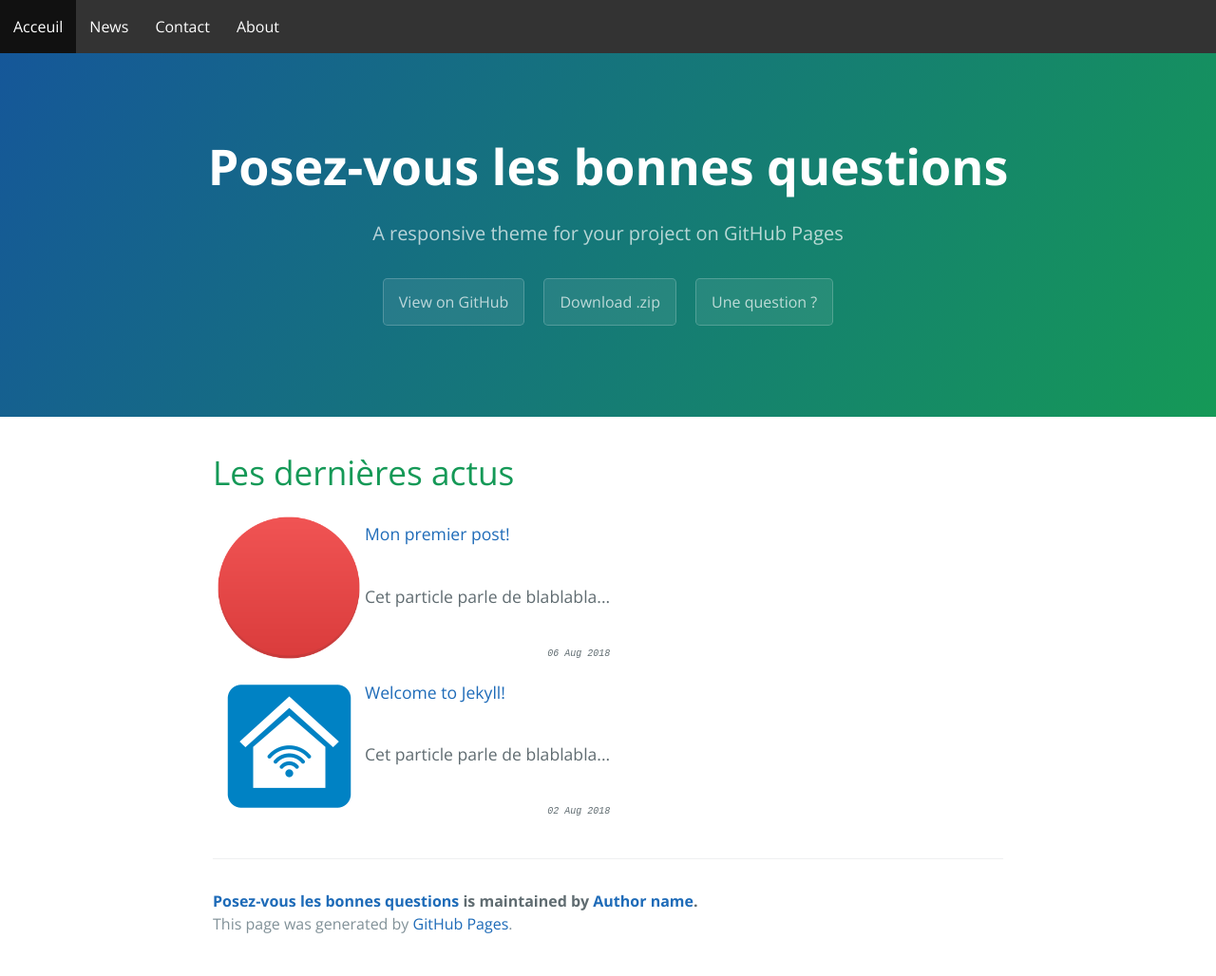
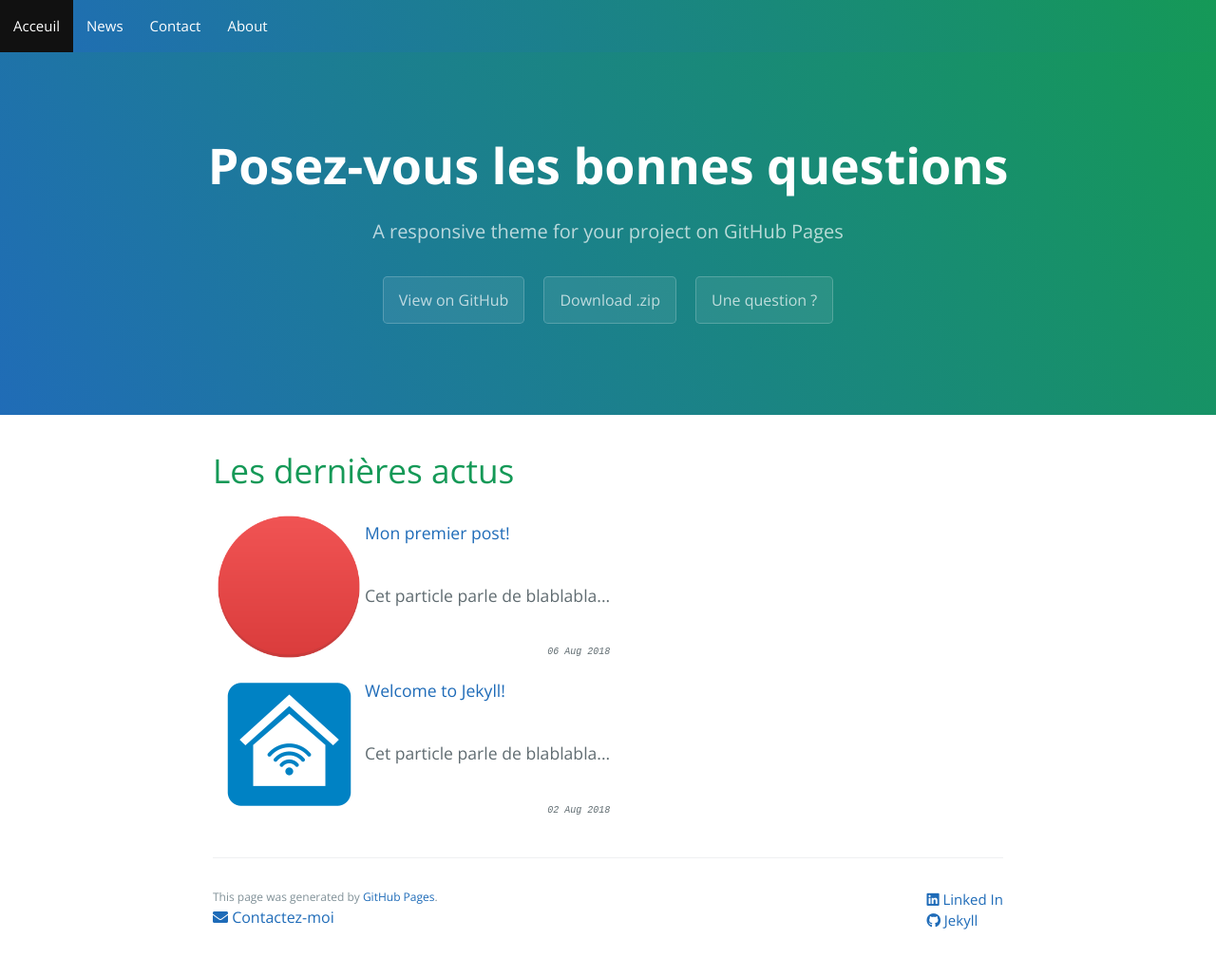
Before and after one commit to dufoura/dufoura.github.io, a Jekyll site: the page built from index.md, in a window 1280 px wide. Shown: the whole page at 95% size. Built offline with Jekyll 4.4.1, drawn with Linux system fonts in a browser that asks for light colours; nearby versions of some CDN libraries.

Commit message:
Mise à jour site

```diff
--- a/_includes/head.html
+++ b/_includes/head.html
@@ -6,4 +6,5 @@
   <link rel="stylesheet" href="{{ site.baseurl }}/css/normalize.css">
   <link href='https://fonts.googleapis.com/css?family=Open+Sans:400,700' rel='stylesheet' type='text/css'>
   <link rel="stylesheet" href="{{ site.baseurl }}/css/cayman.css">
+  <link rel="stylesheet" href="https://use.fontawesome.com/releases/v5.2.0/css/all.css" integrity="sha384-hWVjflwFxL6sNzntih27bfxkr27PmbbK/iSvJ+a4+0owXq79v+lsFkW54bOGbiDQ" crossorigin="anonymous">
 </head>
--- a/_includes/page-footer.html
+++ b/_includes/page-footer.html
@@ -1,8 +1,12 @@
 <footer class="site-footer">
 <div class="site-footer-vertical">
-  <span class="site-footer-owner"><a href="{{ site.url }}">{{ site.title }}</a> is maintained by <a href="{{ site.author.url }}">{{ site.author.name }}</a>.</span>
   <span class="site-footer-credits">This page was generated by <a href="https://pages.github.com">GitHub Pages</a>.</span>
+  <a href="mailto:arnaud31.dufour@gmail.com"><i class="fas fa-envelope"></i> Contactez-moi</a>
  </div>
  <div class="site-footer-vertical">
+ <ul class"social-list">
+<li><a href="https://github.com/jekyll"><i class="fab fa-linkedin"></i> Linked In </a></li>
+<li><a href="https://github.com/jekyll"><i class="fab fa-github"></i> Jekyll </a></li>
+</ul>
 </div>
 </footer>
--- a/css/cayman.css
+++ b/css/cayman.css
@@ -139,7 +139,8 @@ a:hover { text-decoration: underline; }
 @media screen and (max-width: 42em) { .btn { display: block; width: 100%; padding: 0.75rem; font-size: 0.9rem; }
   .btn + .btn { margin-top: 1rem; margin-left: 0; } }
 
-.page-header { color: #fff; text-align: center; background-color: #159957; background-image: linear-gradient(120deg, #155799, #159957); }
+//.page-header { color: #fff; text-align: center; background-color: #159957; background-image: linear-gradient(120deg, #155799, #159957); }
+.page-header { color: #fff; text-align: center; background-color: #159957; background-image: linear-gradient(60deg, #206cb7, #159957); }
 @media screen and (min-width: 64em) { .page-header { padding: 5rem 6rem; } }
 @media screen and (min-width: 42em) and (max-width: 64em) { .page-header { padding: 3rem 4rem; } }
 @media screen and (max-width: 42em) { .page-header { padding: 2rem 1rem; } }
@@ -182,15 +183,15 @@ a:hover { text-decoration: underline; }
 .main-content dl dd { padding: 0; margin-bottom: 1rem; }
 .main-content hr { height: 2px; padding: 0; margin: 1rem 0; background-color: #eff0f1; border: 0; }
 
-.site-footer { display:flex; padding-top: 2rem; margin-top: 2rem; border-top: solid 1px #eff0f1; }
+.site-footer { display:flex; padding-top: 2rem; margin-top: 2rem; border-top: solid 1px #eff0f1;justify-content: space-between; }
 @media screen and (min-width: 64em) { .site-footer { font-size: 1rem; } }
 @media screen and (min-width: 42em) and (max-width: 64em) { .site-footer { font-size: 1rem; } }
 @media screen and (max-width: 42em) { .site-footer { font-size: 0.9rem; } }
 
 .site-footer-vertical {display:flex;    flex-direction: column; }
 
-.site-footer-owner { display: block; font-weight: bold; }
+.site-footer-owner { display: block; font-weight: bold; font-size:12px ;}
 
-.site-footer-credits { color: #819198; }
+.site-footer-credits { color: #819198; font-size:12px ;}
 
 .page-navbar { padding: 0; }
```
Also changed, not shown: css/normalize.css.
